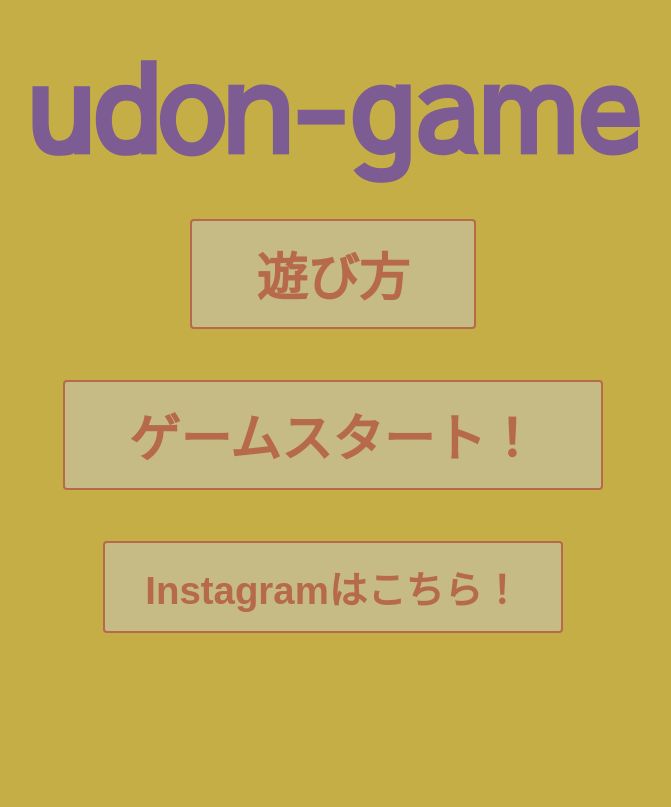
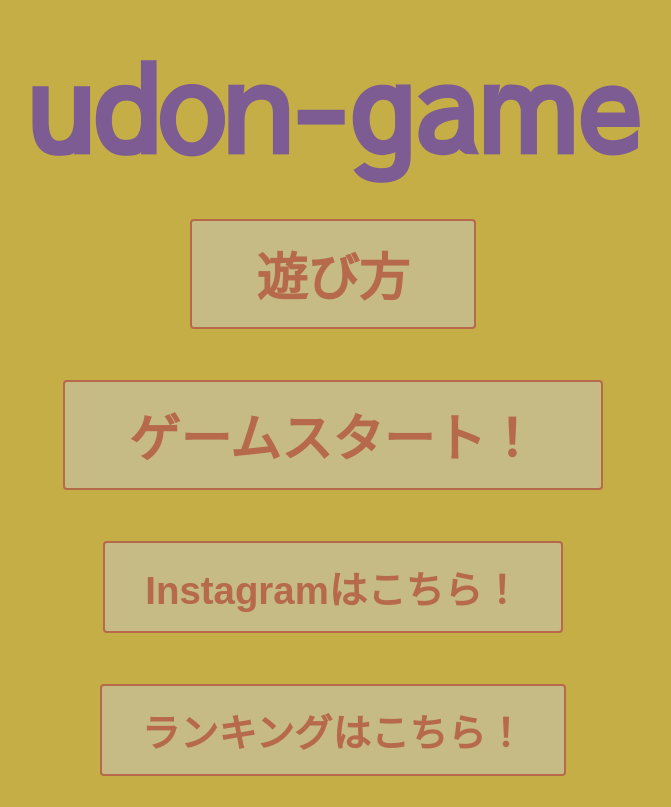
Before and after one commit to JF1HNL/udon_game, a Vue app: page / in a window 1280 px wide. Shown: the part 144-951 px from the top of the page, without its empty margins (307-978 px from the left). Before the commit the page ends 811 px from the top, so only its background shows below. Built offline with nearby package versions, Linux system fonts and the light colour scheme.

Commit message:
ボタンコンポーネント作成

```diff
--- /dev/null
+++ b/src/components/parts/ranking.vue
@@ -0,0 +1,38 @@
+<template>
+  <div>
+    <input type="button" value="ランキングはこちら！" ontouchstart=”” @click="go_ranking()">
+  </div>
+</template>
+
+<style scoped>
+input {
+  margin: 2vmax;
+  font-size: 3vmax;
+  display: inline-block;
+  text-align: left;
+  border: 2px solid #b6694b;
+  color: #b6694b;
+  background-color: #C6BA85;
+  text-decoration: none;
+  font-weight: bold;
+  padding: 2vmin 5vmin;
+  border-radius: 4px;
+  -webkit-appearance: none;
+}
+
+input:active {
+  background-color: #b6694b;
+  border-color: #b6694b;
+  color: #C6BA85;
+}
+</style>
+
+<script>
+export default {
+  methods: {
+    go_ranking: function(){
+      location.href = 'https://docs.google.com/spreadsheets/d/1Vef-36hH8KKDv6EOx7GYoIztvKEtorUXflolKYGw9cc/edit#gid=1904245766&range=A1'
+    }
+  }
+}
+</script>
--- a/src/components/top/index.vue
+++ b/src/components/top/index.vue
@@ -12,6 +12,9 @@
     <div>
       <Insta/>
     </div>
+    <div>
+      <rankingbutton/>
+    </div>
   </div>
 </template>
 
@@ -24,12 +27,14 @@
 <script>
 import Insta from '../parts/insta.vue'
 import udongametitle from '../parts/udon_game.vue'
+import rankingbutton from '../parts/ranking.vue'
 import {PAGE_NAME} from '../../const.js'
 
 export default {
   components: {
     Insta,
-    udongametitle
+    udongametitle,
+    rankingbutton
   },
   data: function() {
     // PAGE_NAME
```
